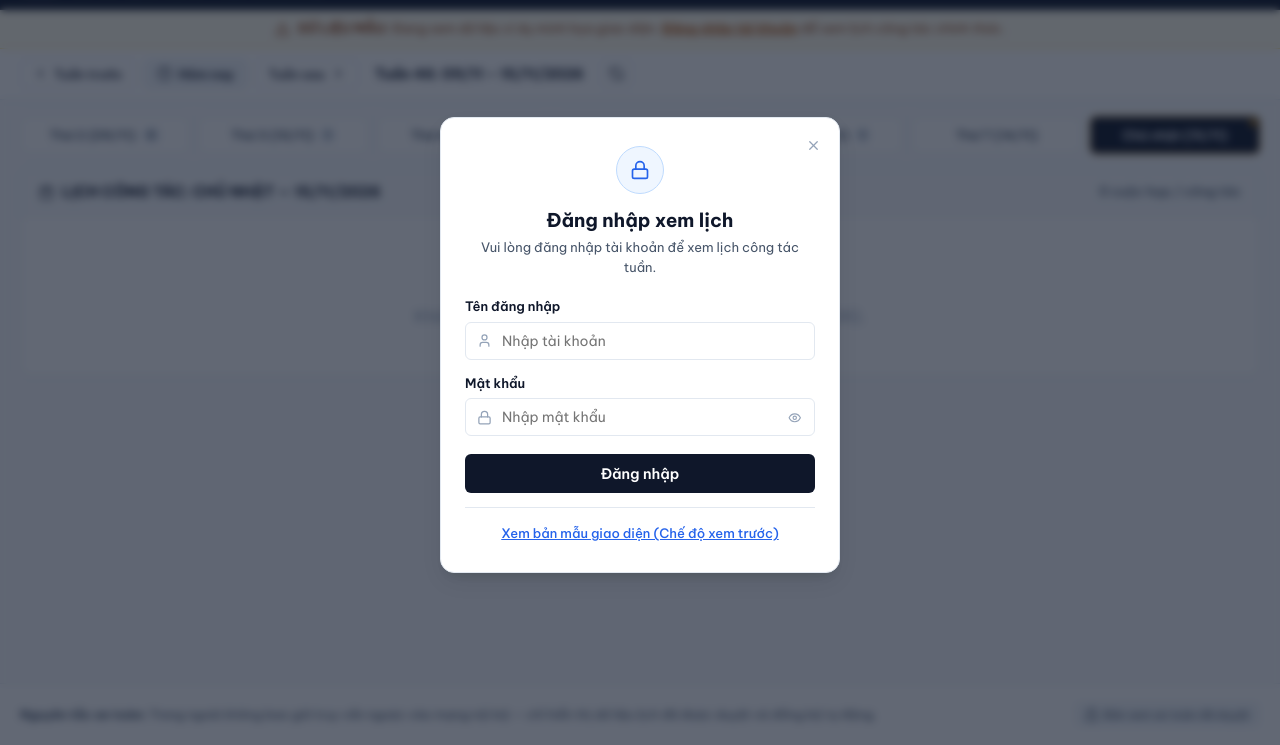
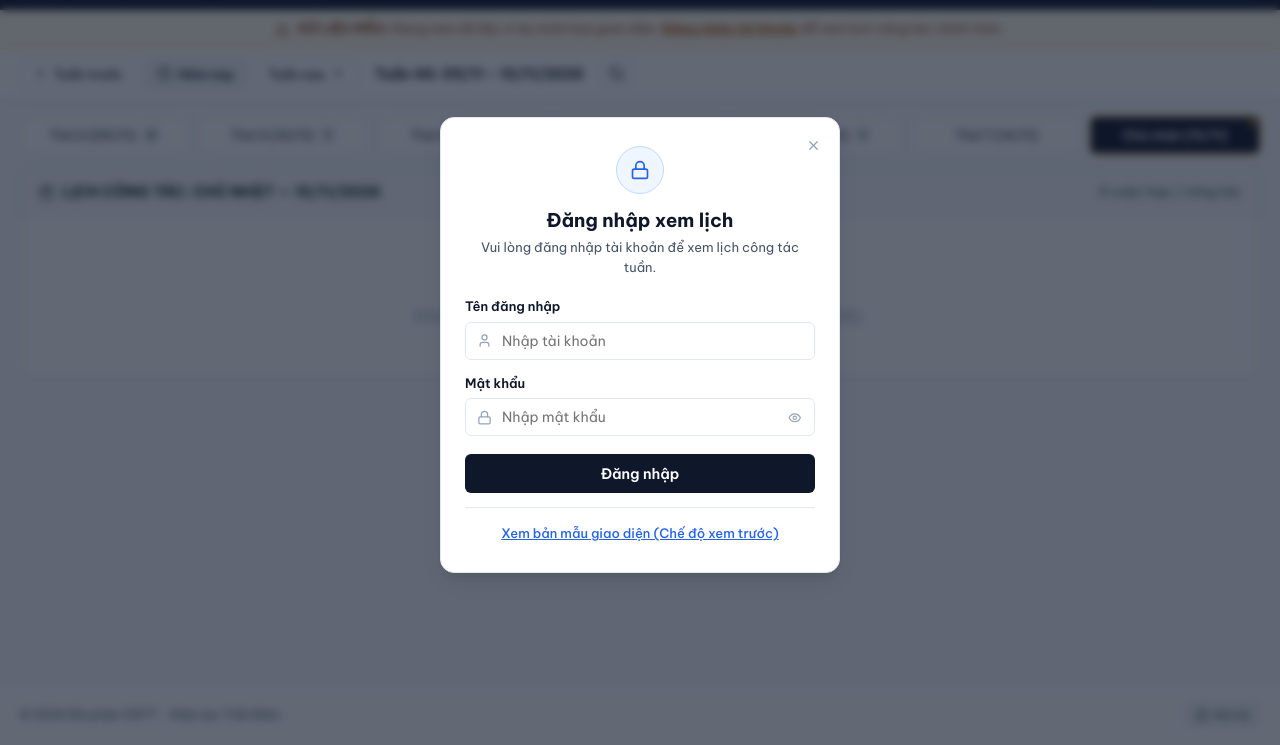
Before and after one commit to 00nhatle-sys/web-lich-tuan, a plain HTML site: page index.html in a window 1280 px wide. Shown: the part 55-800 px from the top of the page. Drawn offline with Linux system fonts and the light colour scheme.

Commit message:
Add files via upload

```diff
--- a/index.html
+++ b/index.html
@@ -1343,15 +1343,14 @@
   <footer class="app-footer">
     <div class="footer-container">
       <div class="footer-note">
-        <strong>Nguyên tắc an toàn:</strong> Trang ngoài không bao giờ truy vấn ngược vào mạng nội bộ — chỉ hiển thị dữ
-        liệu lịch đã được duyệt và đồng bộ tự động.
+        <span>© 2026 Bộ phận CNTT - Điện lực Trấn Biên.</span>
       </div>
       <div class="footer-security-badge">
         <svg class="icon icon-sm" viewBox="0 0 24 24">
           <rect width="18" height="11" x="3" y="11" rx="2" ry="2" />
           <path d="M7 11V7a5 5 0 0 1 10 0v4" />
         </svg>
-        <span>Bản xem an toàn đã duyệt</span>
+        <span>Nội bộ</span>
       </div>
     </div>
   </footer>
```
